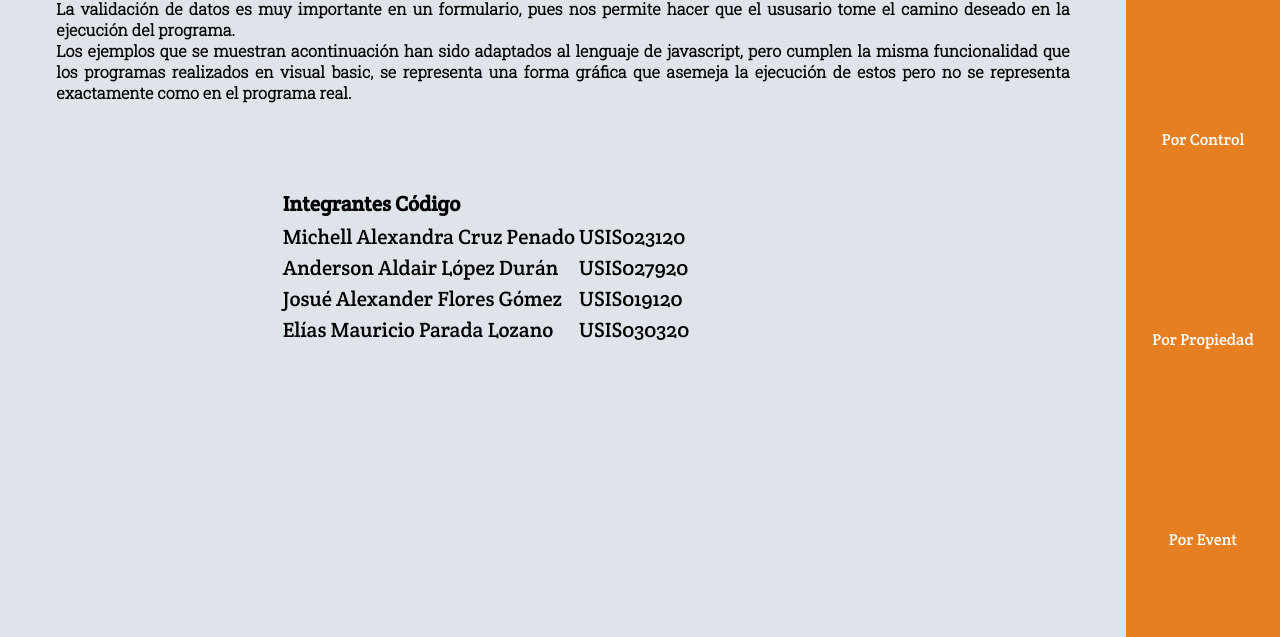
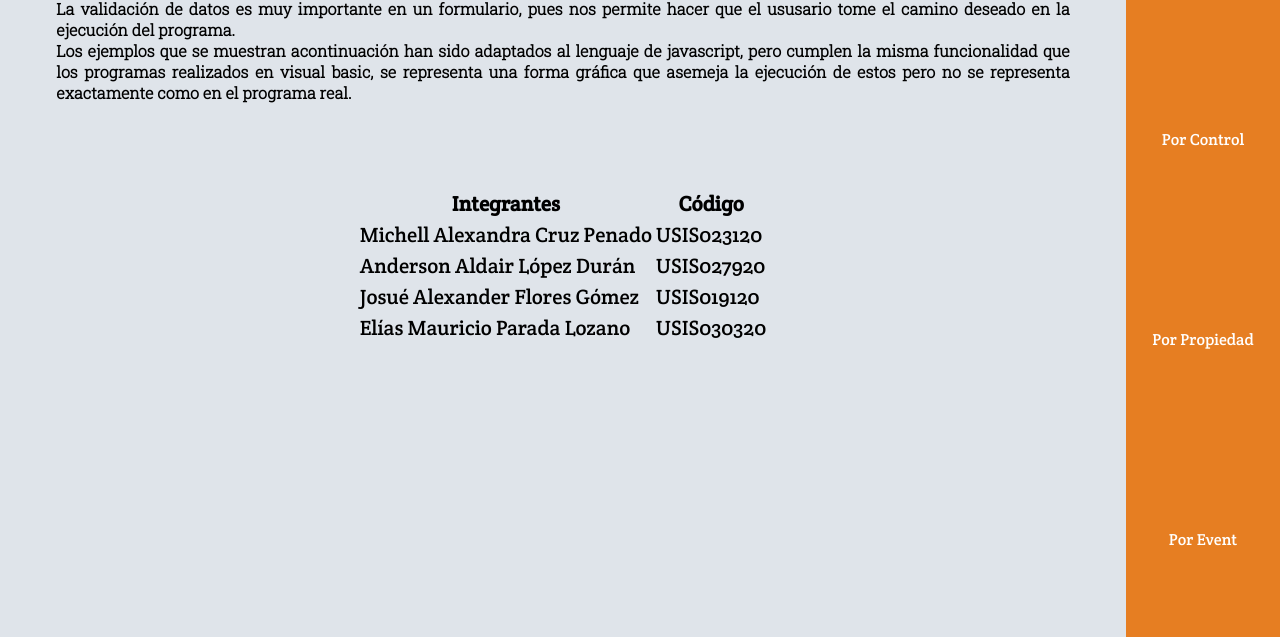
Before and after one commit to EliasParada/Validacion-de-Datos-de-Usuarios, a plain HTML site: page index.html in a window 1280 px wide. Shown: the part 163-800 px from the top of the page. Drawn offline with Linux system fonts and the light colour scheme.

Commit message:
Update styles.css

```diff
--- a/css/styles.css
+++ b/css/styles.css
@@ -51,14 +51,6 @@ b {
 	font-size: 1.3em;
 	border: 0;
 	padding: 0;
-
-	padding-right: 154px;
-	display: grid;
-   	justify-content: center;
-  	align-items: center;
-   	overflow: hidden;
-   	transition: 300ms all ease;
-   	overflow-y: scroll;
 }
 
 #cbxIdiomas {
```
